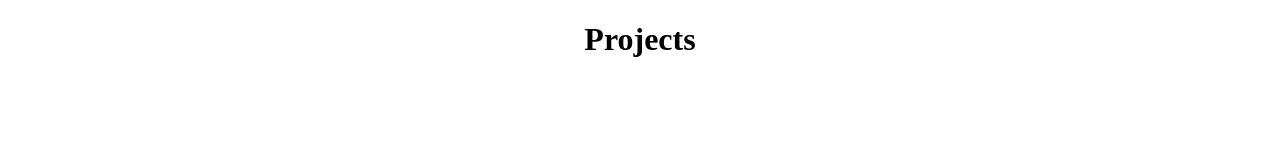
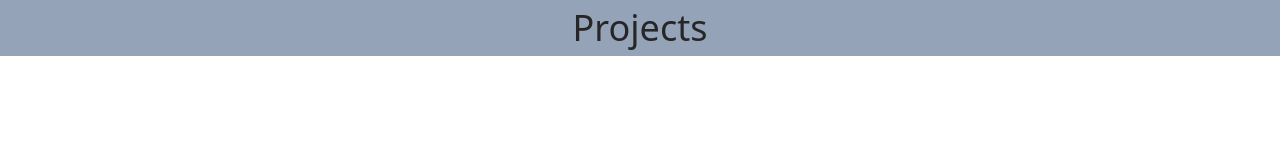
Before and after one commit to cheese-1024/projects, a website: page index.html in a window 1280 px wide. Drawn offline with nearby package versions, Linux system fonts and the light colour scheme.

Commit message:
using tailwind

```diff
--- a/index.html
+++ b/index.html
@@ -11,10 +11,11 @@
     <meta name="description" content="">
     <meta name="viewport" content="width=device-width, initial-scale=1">
     <link rel="stylesheet" href="style.css">
+    <script src="https://cdn.tailwindcss.com"></script>
   </head>
   <body>
-    <div id="navbar">
-      <h1 id="title">Projects</h1>
+    <div id="navbar" class="bg-slate-400 p-2">
+      <h1 id="title" class="text-4xl text-neutral-800 font-sans">Projects</h1>
       <nav class="nav">
         <ul class="nav-links">
 
--- a/style.css
+++ b/style.css
@@ -1,3 +1,7 @@
+@tailwind base;
+@tailwind components;
+@tailwind utilities;
+
 #title {
   text-align: center;
 }
--- /dev/null
+++ b/tailwind.config.js
@@ -0,0 +1,8 @@
+/** @type {import('tailwindcss').Config} */
+module.exports = {
+  content: [],
+  theme: {
+    extend: {},
+  },
+  plugins: [],
+}
```
